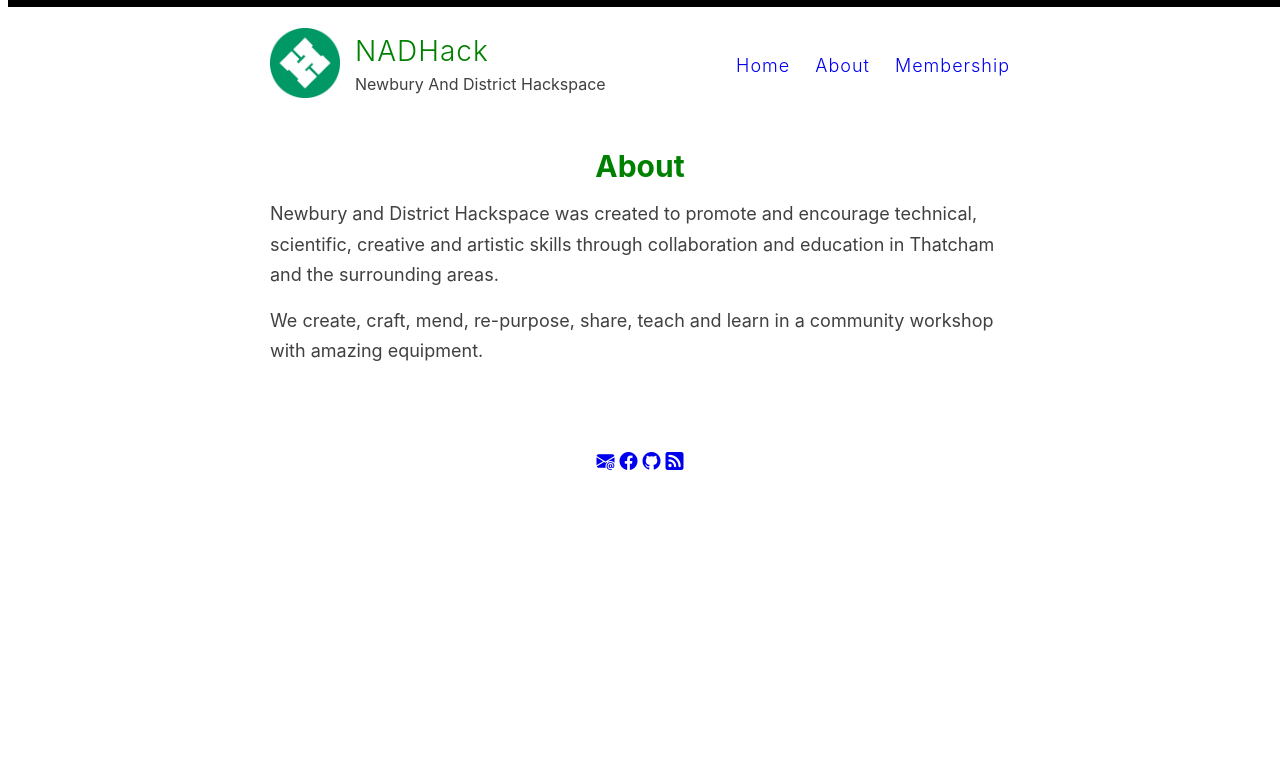
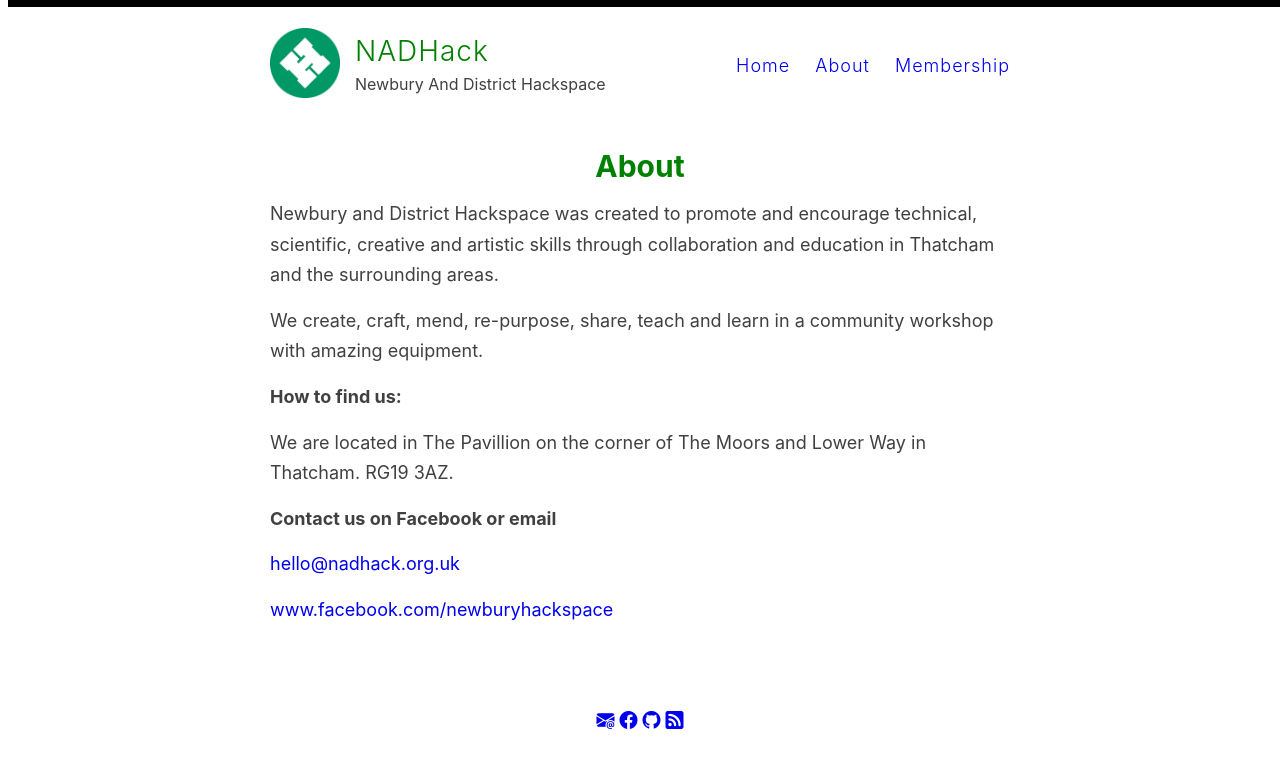
Before and after one commit to nadhack/nhsite, a Jekyll site: the page built from _pages/about.md, in a window 1280 px wide. Shown: the top 768 px of the page. Built offline with Jekyll 4.4.1, drawn with Linux system fonts in a browser that asks for light colours.

Commit message:
add contact and location detail to about page

```diff
--- a/_pages/about.md
+++ b/_pages/about.md
@@ -7,3 +7,13 @@ permalink: /about/
 Newbury and District Hackspace was created to promote and encourage technical, scientific, creative and artistic skills through collaboration and education in Thatcham and the surrounding areas.
 
 We create, craft, mend, re-purpose, share, teach and learn in a community workshop with amazing equipment.
+
+**How to find us:**
+
+We are located in The Pavillion on the corner of The Moors and Lower Way in Thatcham. RG19 3AZ.
+
+**Contact us on Facebook or email**
+
+[hello@nadhack.org.uk](mailto:hello@nadhack.org.uk)
+
+[www.facebook.com/newburyhackspace](https://www.facebook.com/newburyhackspace/)
```
